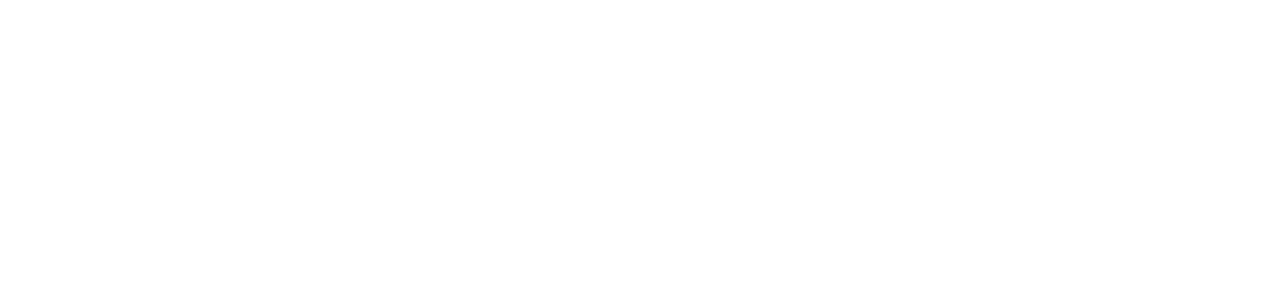
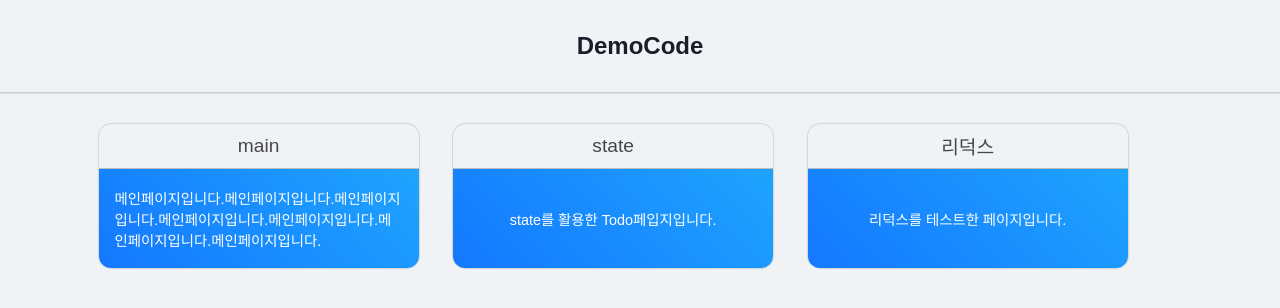
Before and after one commit to poohghg/practice_Demo-typeScript-, a React (Create React App) app in the folder reactWithTypescript_1/: page / in a window 1280 px wide. Shown: the top 308 px of the page. Built offline with nearby package versions, Linux system fonts and the light colour scheme.

Commit message:
라우터 작업

```diff
--- a/reactWithTypescript_1/src/App.tsx
+++ b/reactWithTypescript_1/src/App.tsx
@@ -1,10 +1,12 @@
 import RouterApp from "./RouterApp";
+import { ThemeProvider } from "styled-components";
+import { Theme, dark, light } from "./style/them";
 
 function App() {
   return (
-    <div className="App">
+    <ThemeProvider theme={Theme}>
       <RouterApp />
-    </div>
+    </ThemeProvider>
   );
 }
 
--- a/reactWithTypescript_1/src/RouterApp.tsx
+++ b/reactWithTypescript_1/src/RouterApp.tsx
@@ -1,4 +1,5 @@
 import { BrowserRouter, Route, Routes } from "react-router-dom";
+import Main from "./pages/Main";
 import Todo from "./pages/Todo";
 
 // const paths = [
@@ -9,7 +10,7 @@
   return (
     <BrowserRouter>
       <Routes>
-        <Route path="/" element={null}></Route>
+        <Route path="/" element={<Main />}></Route>
         <Route path="/todo" element={<Todo />}></Route>
       </Routes>
     </BrowserRouter>
--- a/reactWithTypescript_1/src/index.css
+++ b/reactWithTypescript_1/src/index.css
@@ -13,6 +13,18 @@
   padding: 0;
   border: 0;
   box-sizing: border-box;
+}
+
+a {
+  /* color: #fff; */
+  text-decoration: none;
+  outline: none;
+}
+a:hover,
+a:active {
+  text-decoration: none;
+  color: #fff;
+  background-color: #f59000;
 }
 
 button {
--- /dev/null
+++ b/reactWithTypescript_1/src/pages/Main.tsx
@@ -0,0 +1,117 @@
+import React from "react";
+import { Link, useNavigate } from "react-router-dom";
+// import { Interface } from "readline";
+import styled from "styled-components";
+
+interface PathInterface {
+  path: string;
+  title: string;
+  desc: string;
+}
+const PathInfo: PathInterface[] = [
+  {
+    path: "/",
+    title: "main",
+    desc: "메인페이지입니다.메인페이지입니다.메인페이지입니다.메인페이지입니다.메인페이지입니다.메인페이지입니다.메인페이지입니다.",
+  },
+  { path: "/todo", title: "state", desc: "state를 활용한 Todo페입지입니다." },
+  { path: "/todo1", title: "리덕스", desc: "리덕스를 테스트한 페이지입니다." },
+];
+
+const Main = () => {
+  const navigate = useNavigate();
+
+  return (
+    <Base>
+      <HeaderLabel>DemoCode</HeaderLabel>
+      <List>
+        {PathInfo.map((info) => (
+          <ContentWrap key={info.path} onClick={(e) => navigate(info.path)}>
+            <Content>
+              <ContentHeader>{info.title}</ContentHeader>
+              <ContentText>{info.desc}</ContentText>
+            </Content>
+          </ContentWrap>
+        ))}
+      </List>
+    </Base>
+  );
+};
+
+export default Main;
+
+const Base = styled.div`
+  min-height: 100vh;
+  display: flex;
+  flex-direction: column;
+  align-items: center;
+  background-color: ${({ theme }) => theme.colors.mainBackGroud};
+`;
+const HeaderLabel = styled.h3`
+  width: 100%;
+  text-align: center;
+  font-size: 1.5rem;
+  padding: 2rem 0;
+  border-bottom: 1rem;
+  color: ${({ theme }) => theme.colors.black};
+  /* border-bottom: ${({ theme }) => `1px solid ${theme.colors.lightGray}`}; */
+  box-shadow: 0px 0px 2px 1px #bcbcbc;
+`;
+const List = styled.ul`
+  width: 100%;
+  display: flex;
+  justify-content: flex-start;
+  flex-wrap: wrap;
+  padding: 2rem 5%;
+`;
+
+const ContentWrap = styled.li`
+  margin-left: 3%;
+  margin-bottom: 1rem;
+  width: 320px;
+  max-width: 320px;
+  overflow: hidden;
+  transition: transform 0.1s ease-in;
+  &:hover {
+    transform: scale(1.1, 1.2);
+  }
+  border-radius: 12px;
+  box-shadow: 0px 0px 1px 0.5px #bcbcbc;
+  cursor: pointer;
+`;
+
+const Content = styled.button`
+  width: 100%;
+  height: 100%;
+  display: flex;
+  flex-direction: column;
+  align-items: center;
+`;
+const ContentHeader = styled.h5`
+  width: 100%;
+  display: flex;
+  justify-content: center;
+  align-items: center;
+  font-size: 1.2rem;
+  font-weight: 450;
+  height: 65px;
+  max-height: 65px;
+  color: ${({ theme }) => theme.colors.LightBlack};
+  border-bottom: ${({ theme }) => `1px solid ${theme.colors.lightGray}`};
+  padding: 0.2rem 0;
+`;
+
+const ContentText = styled.p`
+  display: flex;
+  justify-content: center;
+  align-items: center;
+  width: 100%;
+  height: 100%;
+  padding: 0.5rem 1rem;
+  font-size: 0.9rem;
+  font-weight: 350;
+  background: ${({ theme }) =>
+    `linear-gradient(45deg, ${theme.colors.blue}, ${theme.colors.skyBlue})`};
+  color: ${({ theme }) => theme.colors.white};
+  /* color: ${({ theme }) => theme.colors.black}; */
+`;
--- /dev/null
+++ b/reactWithTypescript_1/src/style/them.tsx
@@ -0,0 +1,79 @@
+const margins = {
+  sm: ".5rem",
+  base: "1rem",
+  lg: "2rem",
+  xl: "3rem",
+};
+
+const paddings = {
+  sm: ".5rem",
+  base: "1rem",
+  lg: "2rem",
+  xl: "3rem",
+};
+
+const fonts = {
+  size: {
+    one: "1rem",
+    sm: "1.5rem",
+    base: "1.6rem",
+    lg: "2rem",
+    xl: "2.5rem",
+    title: "6rem",
+  },
+  weight: {
+    light: 100,
+    normal: 400,
+    bold: 700,
+  },
+};
+
+const colors = {
+  white: `#fff`,
+  black: "#1B1D2A",
+  LightBlack: "#464646",
+  red: "#ff4d4d",
+  yellow: "#ffff4d",
+  blue: "#1478FF",
+  skyBlue: " #1ea4ff",
+  lightGray: "#BCBCBC",
+  gray: "#999999",
+  mainBackGroud: "#F0F3F6",
+  puple: "rgb(103, 40, 255);",
+};
+
+const size = {
+  mobile: "425px",
+  tablet: "768px",
+  desktop: "1440px",
+};
+
+// 미디어 쿼리의 중복 코드를 줄이기위해 정의된 변수입니다
+const device = {
+  mobile: `@media only screen and (max-width: ${size.mobile})`,
+  tablet: `@media only screen and (max-width: ${size.tablet})`,
+  desktopL: `@media only screen and (max-width: ${size.desktop})`,
+};
+
+// 테마와 관련없이 공통으로 사용되는 변수들입니다
+export const Theme = {
+  margins,
+  paddings,
+  fonts,
+  device,
+  colors,
+};
+
+export const dark = {
+  colors: {
+    titleColor: "#121212",
+    bgColor: "#b8b8b8",
+  },
+};
+
+export const light = {
+  colors: {
+    titleColor: "#b8b8b8",
+    bgColor: "#121212",
+  },
+};
```
Also changed, not shown: reactWithTypescript_1/package.json (+7 -0 lines), reactWithTypescript_1/public/index.html (+0 -14 lines), 1 other file (tests, documents, lock files or other folders).
